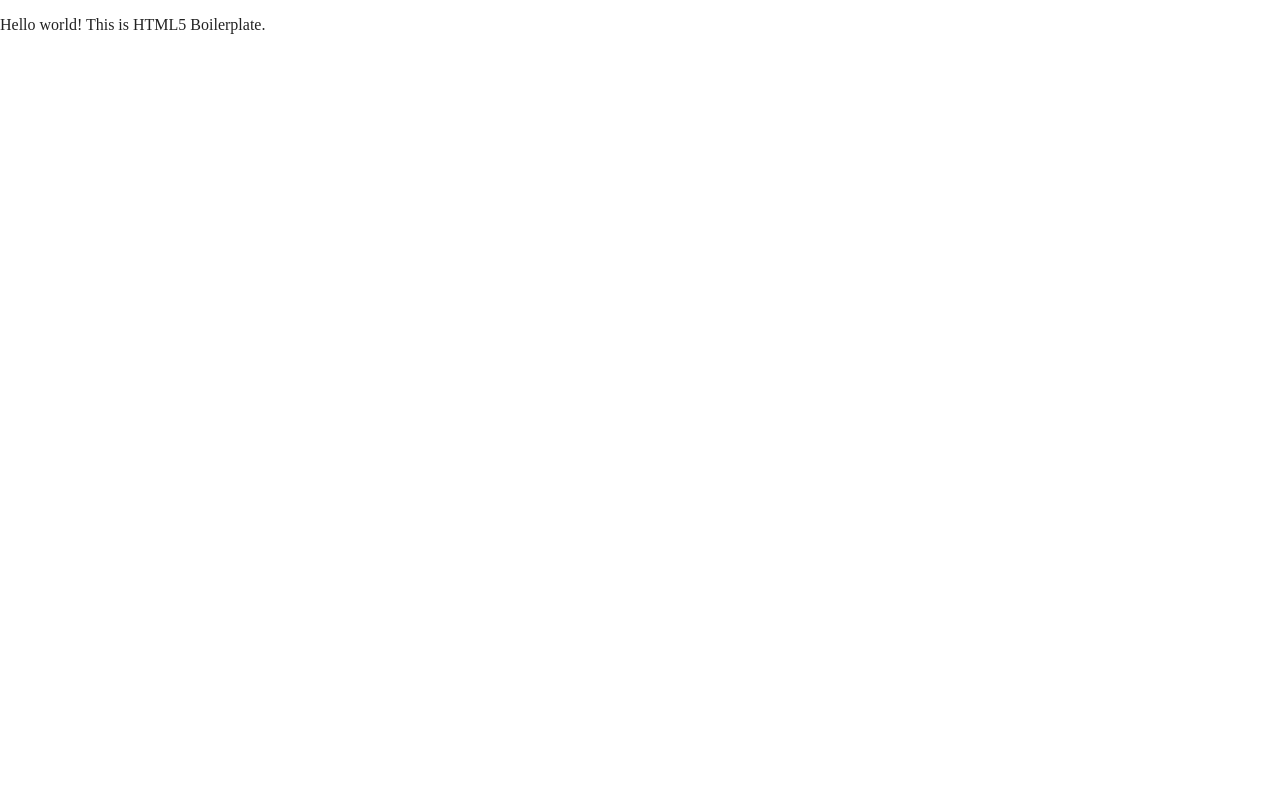
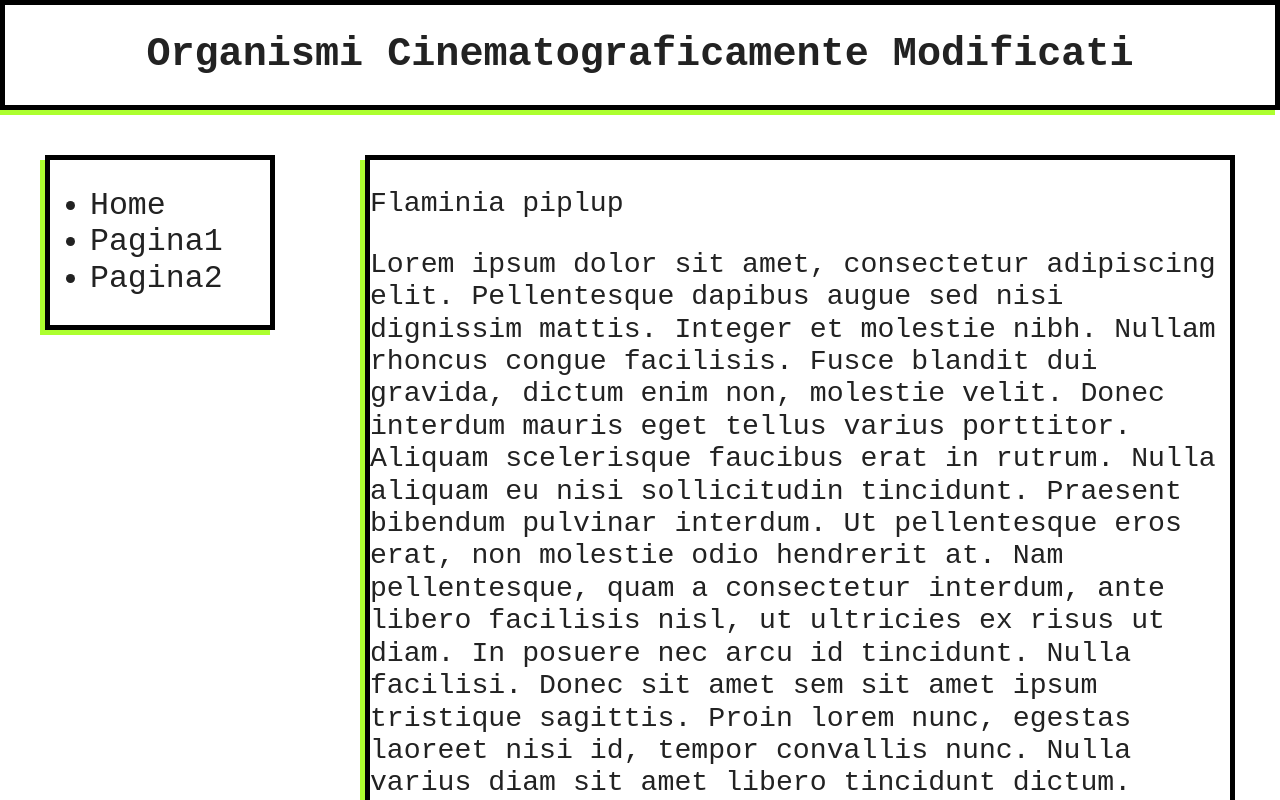
Before and after one commit to rgx95/ocm, a website built with Parcel: page index.html in a window 1280 px wide. Shown: the top 800 px of the page. Built offline with nearby package versions, Linux system fonts and the light colour scheme.

Commit message:
add grid css

```diff
--- /dev/null
+++ b/css/luca.css
@@ -0,0 +1,70 @@
+* {
+  font-size: 1.12em;
+  font-family:'Courier New', Courier, monospace;
+
+  box-sizing: border-box; /* grid style */
+}
+
+/********************
+   grid styles start
+*********************/
+
+[class*="col-"] {
+  float: left;
+  padding: 2em;
+}
+
+/* For desktop: */
+.col-1 {width: 8.33%;}
+.col-2 {width: 16.66%;}
+.col-3 {width: 25%;}
+.col-4 {width: 33.33%;}
+.col-5 {width: 41.66%;}
+.col-6 {width: 50%;}
+.col-7 {width: 58.33%;}
+.col-8 {width: 66.66%;}
+.col-9 {width: 75%;}
+.col-10 {width: 83.33%;}
+.col-11 {width: 91.66%;}
+.col-12 {width: 100%;}
+
+@media only screen and (max-width: 768px) {
+  /* For mobile phones only */
+  [class*="col-"] {
+    width: 100%;
+  }
+}
+
+.row {
+  /*padding: 2em;*/
+}
+
+.row::after {
+  content: ""; /* sets the content after the div.row element */
+  clear: both; /* not allows the floating on left and right of the div.row */
+  display: table; /* div.row acts like a table */
+}
+
+/********************
+   grid styles end
+*********************/
+
+.pannello {
+  /*display: block; */
+
+  border: 5px black solid;
+
+  box-shadow: -5px 5px 0 0 greenyellow;
+}
+
+.margini {
+  margin: 2em;
+}
+
+.padding {
+  padding: 2em;
+}
+
+.centra-testo {
+  text-align: center;
+}
--- a/index.html
+++ b/index.html
@@ -1,5 +1,5 @@
 <!doctype html>
-<html class="no-js" lang="">
+<html class="no-js" lang="it">
 
 <head>
   <meta charset="utf-8">
@@ -14,28 +14,66 @@
 
   <link rel="manifest" href="site.webmanifest">
   <link rel="apple-touch-icon" href="icon.png">
+
   <!-- Place favicon.ico in the root directory -->
+  <link rel="icon" href="favicon.ico">
 
   <link rel="stylesheet" href="css/normalize.css">
   <link rel="stylesheet" href="css/main.css">
+  <link rel="stylesheet" href="css/luca.css">
 
   <meta name="theme-color" content="#fafafa">
 </head>
 
 <body>
 
-  <!-- Add your site or application content here -->
+  <!-- Add your site or application content here --
   <p>Hello world! This is HTML5 Boilerplate.</p>
   <script src="js/vendor/modernizr-3.11.2.min.js"></script>
   <script src="js/plugins.js"></script>
-  <script src="js/main.js"></script>
+  <script src="js/main.js"></script> -->
 
-  <!-- Google Analytics: change UA-XXXXX-Y to be your site's ID. -->
+  <header class="pannello centra-testo">
+    <h1>Organismi Cinematograficamente Modificati</h1>
+  </header>
+
+  <section class="row">
+    <div class="col-3">
+      <div class="pannello">
+        <ul>
+          <li>Home</li>
+          <li>Pagina1</li>
+          <li>Pagina2</li>
+        </ul>
+      </div>
+    </div>
+    <article class="col-9">
+      <div class="pannello">
+        <p>Flaminia piplup</p>
+        <p>Lorem ipsum dolor sit amet, consectetur adipiscing elit. Pellentesque dapibus augue sed nisi dignissim mattis. Integer et molestie nibh. Nullam rhoncus congue facilisis. Fusce blandit dui gravida, dictum enim non, molestie velit. Donec interdum mauris eget tellus varius porttitor. Aliquam scelerisque faucibus erat in rutrum. Nulla aliquam eu nisi sollicitudin tincidunt. Praesent bibendum pulvinar interdum.
+
+          Ut pellentesque eros erat, non molestie odio hendrerit at. Nam pellentesque, quam a consectetur interdum, ante libero facilisis nisl, ut ultricies ex risus ut diam. In posuere nec arcu id tincidunt. Nulla facilisi. Donec sit amet sem sit amet ipsum tristique sagittis. Proin lorem nunc, egestas laoreet nisi id, tempor convallis nunc. Nulla varius diam sit amet libero tincidunt dictum.
+
+          Aenean nec iaculis mi, ac lobortis nibh. Sed sed purus ipsum. Integer sagittis est porta velit mattis aliquam. Praesent eget sem feugiat, sodales nisi quis, aliquet sem. Etiam faucibus sed ipsum a volutpat. Integer sit amet ex sem. Vestibulum pharetra urna ac orci malesuada, eget imperdiet metus pellentesque. Donec lobortis felis ex, sed ultrices est finibus vitae. Etiam dapibus eget massa sodales malesuada. Suspendisse et augue nec lorem placerat elementum in id nunc. Nullam fermentum luctus velit, eget interdum nulla rhoncus vel. Nullam ac vestibulum justo. Pellentesque faucibus ligula augue, vitae suscipit metus fermentum ut. Sed sit amet elementum quam, nec finibus odio. Quisque ante risus, faucibus eu elit in, sodales consequat dui.
+
+          Curabitur pellentesque congue diam. Duis consequat ultricies justo varius pharetra. Morbi dictum, mauris at dapibus fermentum, tellus nulla dignissim leo, vulputate convallis orci ex sed tellus. Suspendisse potenti. Vestibulum vulputate eleifend luctus. Nunc feugiat fringilla arcu, id placerat magna ultricies et. Praesent eu sollicitudin ipsum. In nec augue sed lectus egestas condimentum. Vestibulum ante ipsum primis in faucibus orci luctus et ultrices posuere cubilia curae; Fusce nec ex a ligula ornare sagittis et quis velit. Nunc accumsan elit non nisi rutrum commodo. In hac habitasse platea dictumst. Sed at malesuada odio. Aenean congue dignissim velit, vitae commodo velit tristique imperdiet. Vivamus vel dolor pellentesque, imperdiet leo in, interdum felis.
+
+          Praesent vel placerat nibh. Aenean risus lacus, commodo quis neque nec, ornare condimentum augue. Orci varius natoque penatibus et magnis dis parturient montes, nascetur ridiculus mus. Fusce quis nisi lacus. Duis consequat nisi in rhoncus condimentum. Donec dignissim est lorem, eu ornare tortor rutrum vitae. Praesent commodo malesuada lacus, eget auctor diam laoreet vitae. Proin facilisis facilisis ex in tempor. Sed consectetur ipsum ullamcorper, suscipit ipsum in, molestie sem. Quisque accumsan commodo dapibus. Nunc arcu est, ultricies id sapien nec, dignissim aliquam ex. Fusce sagittis imperdiet dignissim. Aenean eu pellentesque purus.</p>
+      </div>
+    </article>
+  </section>
+
+
+  <footer class="pannello centra-testo margini">
+    <h6>2021&copy; Luca Ruggirello</h6>
+  </footer>
+
+  <!-- Google Analytics: change UA-XXXXX-Y to be your site's ID. --
   <script>
     window.ga = function () { ga.q.push(arguments) }; ga.q = []; ga.l = +new Date;
     ga('create', 'UA-XXXXX-Y', 'auto'); ga('set', 'anonymizeIp', true); ga('set', 'transport', 'beacon'); ga('send', 'pageview')
   </script>
-  <script src="https://www.google-analytics.com/analytics.js" async></script>
+  <script src="https://www.google-analytics.com/analytics.js" async></script>-->
 </body>
 
 </html>
```
